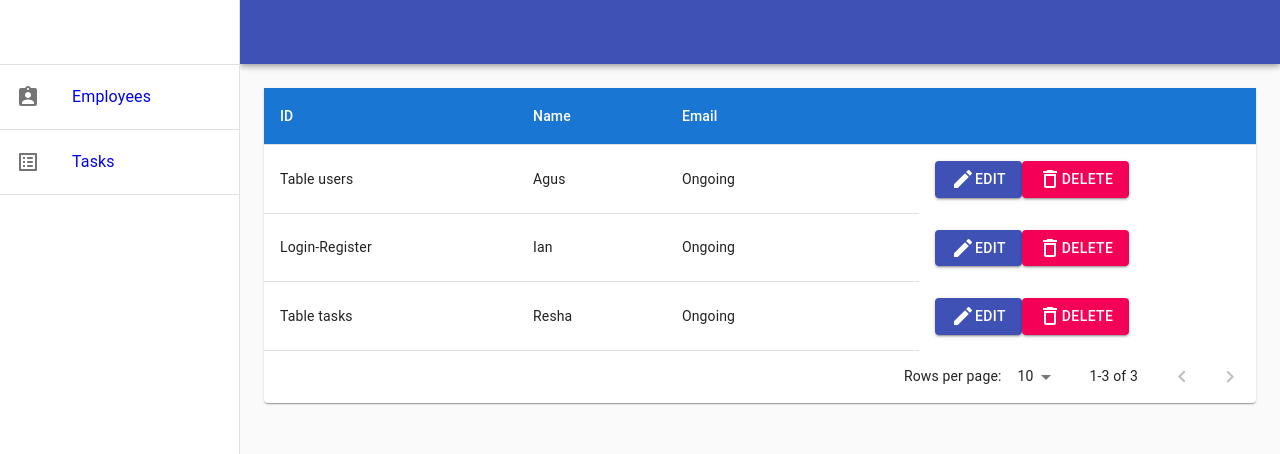
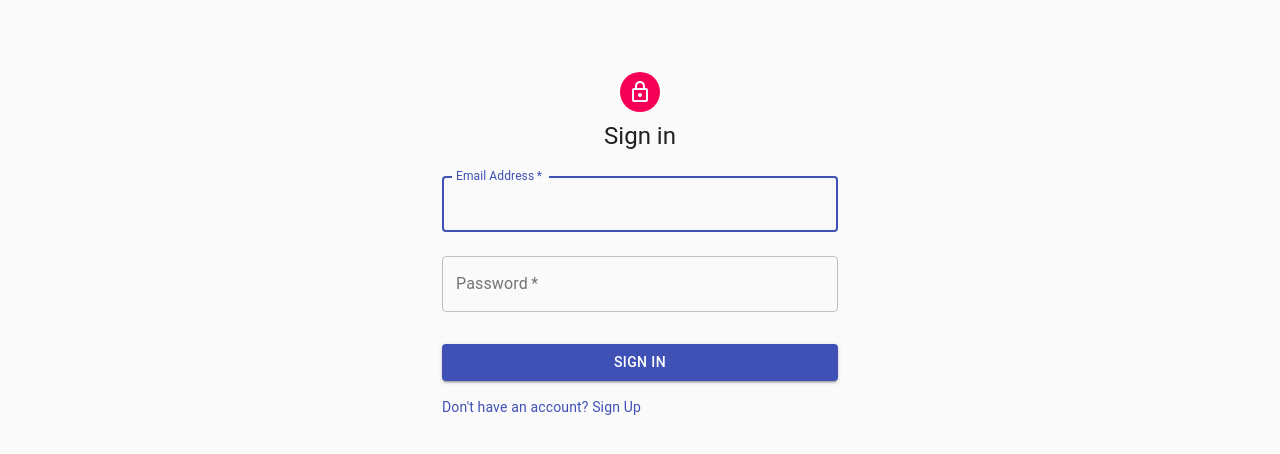
Before and after one commit to Task-Manage/front-end, a React (Create React App) app: page / in a window 1280 px wide. Shown: the top 454 px of the page. Built offline with nearby package versions, Linux system fonts and the light colour scheme.

Commit message:
add route login

```diff
--- a/src/App.js
+++ b/src/App.js
@@ -6,9 +6,8 @@ import {
   // Redirect,
 } from "react-router-dom";
 
-import LoginUser from './Pages/Login/LoginUser'
-import LoginAdmin from './Pages/Login/LoginAdmin'
-import Register from './Pages/Register/Register'
+import Login from "./Pages/Login/Login";
+// import Register from "./Pages/Register/Register";
 
 import AlertDelete from "./Components/AlertDelete/AlertDelete";
 import ModalAdd from "./Components/ModalAdd/ModalAdd";
@@ -48,11 +47,11 @@ function App() {
           <Route exact path="/admin/employees">
             <AdminPage table={tableEmployeeAdmin} pageTitle={"Employee List"} />
           </Route>
-          <Route exact path="/user/tasks">
+          <Route exact path="/user">
             <UserPage />
           </Route>
           <Route path="*">
-            <AdminPage table={tableEmployeeAdmin} />
+            <Login />
           </Route>
         </Switch>
       </Router>
--- a/src/Pages/Login/Login.jsx
+++ b/src/Pages/Login/Login.jsx
@@ -1,12 +1,44 @@
-import React, { useState } from 'react';
-import { useHistory } from 'react-router-dom';
+import React, { useState } from "react";
+import { useHistory } from "react-router-dom";
+import Avatar from "@material-ui/core/Avatar";
+import Button from "@material-ui/core/Button";
+import CssBaseline from "@material-ui/core/CssBaseline";
+import TextField from "@material-ui/core/TextField";
+import Link from "@material-ui/core/Link";
+import Grid from "@material-ui/core/Grid";
+import FormControl from "@material-ui/core/FormControl";
+import LockOutlinedIcon from "@material-ui/icons/LockOutlined";
+import Typography from "@material-ui/core/Typography";
+import { makeStyles } from "@material-ui/core/styles";
+import Container from "@material-ui/core/Container";
 
-function Login() {
+const useStyles = makeStyles((theme) => ({
+  paper: {
+    marginTop: theme.spacing(8),
+    display: "flex",
+    flexDirection: "column",
+    alignItems: "center",
+  },
+  avatar: {
+    margin: theme.spacing(1),
+    backgroundColor: theme.palette.secondary.main,
+  },
+  form: {
+    width: "100%", // Fix IE 11 issue.
+    marginTop: theme.spacing(1),
+  },
+  submit: {
+    margin: theme.spacing(3, 0, 2),
+  },
+}));
+
+export default function Login() {
+  const classes = useStyles();
   let history = useHistory();
 
   const [userData, setUserData] = useState({
-        email: '',
-        password: '',
+    email: "",
+    password: "",
   });
 
   function handleChange(event) {
@@ -20,48 +52,87 @@ function Login() {
     event.preventDefault();
 
     const options = {
-            method: 'POST',
+      method: "POST",
       headers: {
-                'Content-Type': 'application/json',
+        "Content-Type": "application/json",
       },
       body: JSON.stringify(userData),
     };
 
     const response = await fetch(
-            'https://task-manage-adm.herokuapp.com/api/users/login',
+      "https://task-manage-adm.herokuapp.com/api/users/login",
       options
     );
     const result = await response.json();
 
-        localStorage.setItem('user', result.token);
-if (userData.email === "admin@task-management" && result.role === "admin" )
-{history.push('/adminPage');}
-else {history.push('/userPage');}
+    localStorage.setItem("user", result.token);
+    if (result.role === "admin") {
+      history.push("/admin/employees");
+    } else {
+      history.push("/user");
     }
-
+  }
   return (
-        <div>
-            <form onSubmit={handleSubmit}>
-                <input
-                    type='email'
-                    name='email'
-                    id='email'
-                    placeholder='Email'
+    <Container component="main" maxWidth="xs">
+      <CssBaseline />
+      <div className={classes.paper}>
+        <Avatar className={classes.avatar}>
+          <LockOutlinedIcon />
+        </Avatar>
+        <Typography component="h1" variant="h5">
+          Sign in
+        </Typography>
+        <FormControl
+          onSubmit={handleSubmit}
+          className={classes.form}
+          noValidate
+        >
+          <TextField
+            variant="outlined"
+            margin="normal"
+            required
+            fullWidth
+            id="email"
+            label="Email Address"
+            name="email"
             onChange={handleChange}
             value={userData.email}
+            autoFocus
           />
-                <input
-                    type='password'
-                    name='password'
-                    id='password'
-                    placeholder='Password'
+          <TextField
+            variant="outlined"
+            margin="normal"
+            required
+            fullWidth
+            name="password"
+            label="Password"
+            type="password"
+            id="password"
             onChange={handleChange}
             value={userData.password}
           />
-                <input type='submit' value='Login' />
-            </form>
+          {/* <FormControlLabel
+            control={<Checkbox value="remember" color="primary" />}
+            label="Remember me"
+          /> */}
+          <Button
+            type="submit"
+            fullWidth
+            variant="contained"
+            color="primary"
+            className={classes.submit}
+          >
+            Sign In
+          </Button>
+          <Grid container>
+            <Grid item>
+              <Link href="#" variant="body2">
+                {"Don't have an account? Sign Up"}
+              </Link>
+            </Grid>
+          </Grid>
+        </FormControl>
       </div>
+    </Container>
   );
 }
-
-export default Login;
--- a/src/Pages/Login/LoginAdmin.jsx
+++ /dev/null
@@ -1,139 +0,0 @@
-import React, { useState } from 'react';
-import { useHistory } from 'react-router-dom';
-import Avatar from '@material-ui/core/Avatar';
-import Button from '@material-ui/core/Button';
-import CssBaseline from '@material-ui/core/CssBaseline';
-import TextField from '@material-ui/core/TextField';
-import FormControlLabel from '@material-ui/core/FormControlLabel';
-import Checkbox from '@material-ui/core/Checkbox';
-import Link from '@material-ui/core/Link';
-import Grid from '@material-ui/core/Grid';
-import Box from '@material-ui/core/Box';
-import LockOutlinedIcon from '@material-ui/icons/LockOutlined';
-import Typography from '@material-ui/core/Typography';
-import { makeStyles } from '@material-ui/core/styles';
-import Container from '@material-ui/core/Container';
-
-
-
-const useStyles = makeStyles((theme) => ({
-  paper: {
-    marginTop: theme.spacing(8),
-    display: 'flex',
-    flexDirection: 'column',
-    alignItems: 'center',
-  },
-  avatar: {
-    margin: theme.spacing(1),
-    backgroundColor: theme.palette.secondary.main,
-  },
-  form: {
-    width: '100%', // Fix IE 11 issue.
-    marginTop: theme.spacing(1),
-  },
-  submit: {
-    margin: theme.spacing(3, 0, 2),
-  },
-}));
-
-export default function SignIn() {
-  const classes = useStyles();
-  let history = useHistory();
-
-  const [userData, setUserData] = useState({
-      email: '',
-      password: '',
-  });
-
-  function handleChange(event) {
-      setUserData({
-          ...userData,
-          [event.target.name]: event.target.value,
-      });
-  }
-
-  async function handleSubmit(event) {
-      event.preventDefault();
-
-      const options = {
-          method: 'POST',
-          headers: {
-              'Content-Type': 'application/json',
-          },
-          body: JSON.stringify(userData),
-      };
-
-      const response = await fetch(
-          'https://task-manage-adm.herokuapp.com/api/users/login',
-          options
-      );
-      const result = await response.json();
-
-      localStorage.setItem('user', result.token);
-if (result.role === "admin" )
-{history.push('/adminPage');}
-else {history.push('/userPage');}
-  }
-  return (
-    <Container component="main" maxWidth="xs">
-      <CssBaseline />
-      <div className={classes.paper}>
-        <Avatar className={classes.avatar}>
-          <LockOutlinedIcon />
-        </Avatar>
-        <Typography component="h1" variant="h5">
-          Sign in
-        </Typography>
-        <form className={classes.form} noValidate>
-          <TextField
-            variant="outlined"
-            margin="normal"
-            required
-            fullWidth
-            id="email"
-            label="Email Address"
-            name="email"
-            autoComplete="email"
-            onChange={handleChange}
-            value={userData.email}
-            autoFocus
-          />
-          <TextField
-            variant="outlined"
-            margin="normal"
-            required
-            fullWidth
-            name="password"
-            label="Password"
-            type="password"
-            id="password"
-            onChange={handleChange}
-            value={userData.password}
-            autoComplete="current-password"
-          />
-          <FormControlLabel
-            control={<Checkbox value="remember" color="primary" />}
-            label="Remember me"
-          />
-          <Button
-            type="submit"
-            fullWidth
-            variant="contained"
-            color="primary"
-            onClick={handleSubmit}
-            className={classes.submit}
-          >
-            Sign In
-          </Button>
-          <Grid container>
-            <Grid item>
-              <Link href="#" variant="body2">
-                {"Don't have an account? Sign Up"}
-              </Link>
-            </Grid>
-          </Grid>
-        </form>
-      </div>
-    </Container>
-  );
-}
```
Also changed, not shown: src/Components/Login/LoginAdmin.jsx (deleted). Lines whose indentation alone changed are shown as unchanged.
